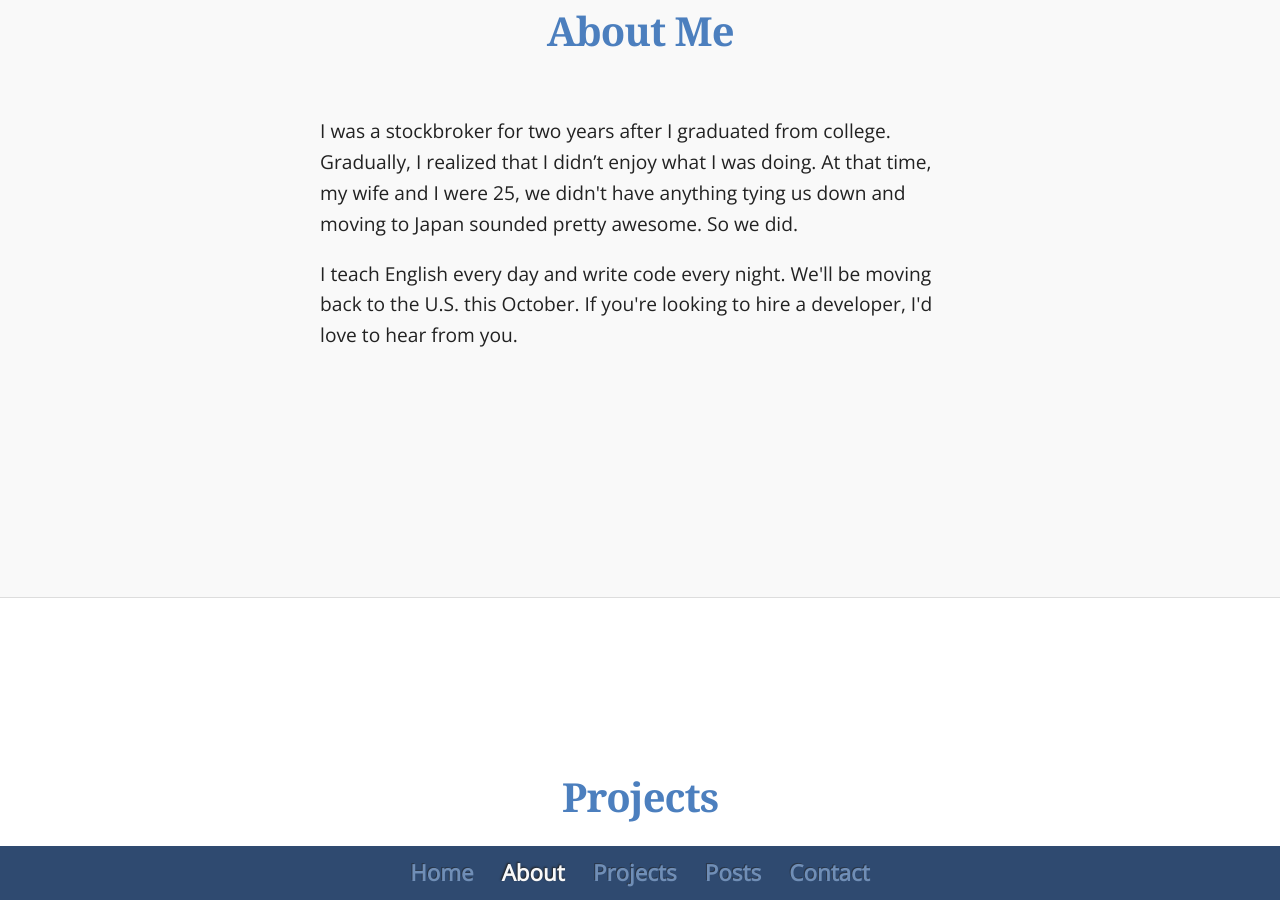
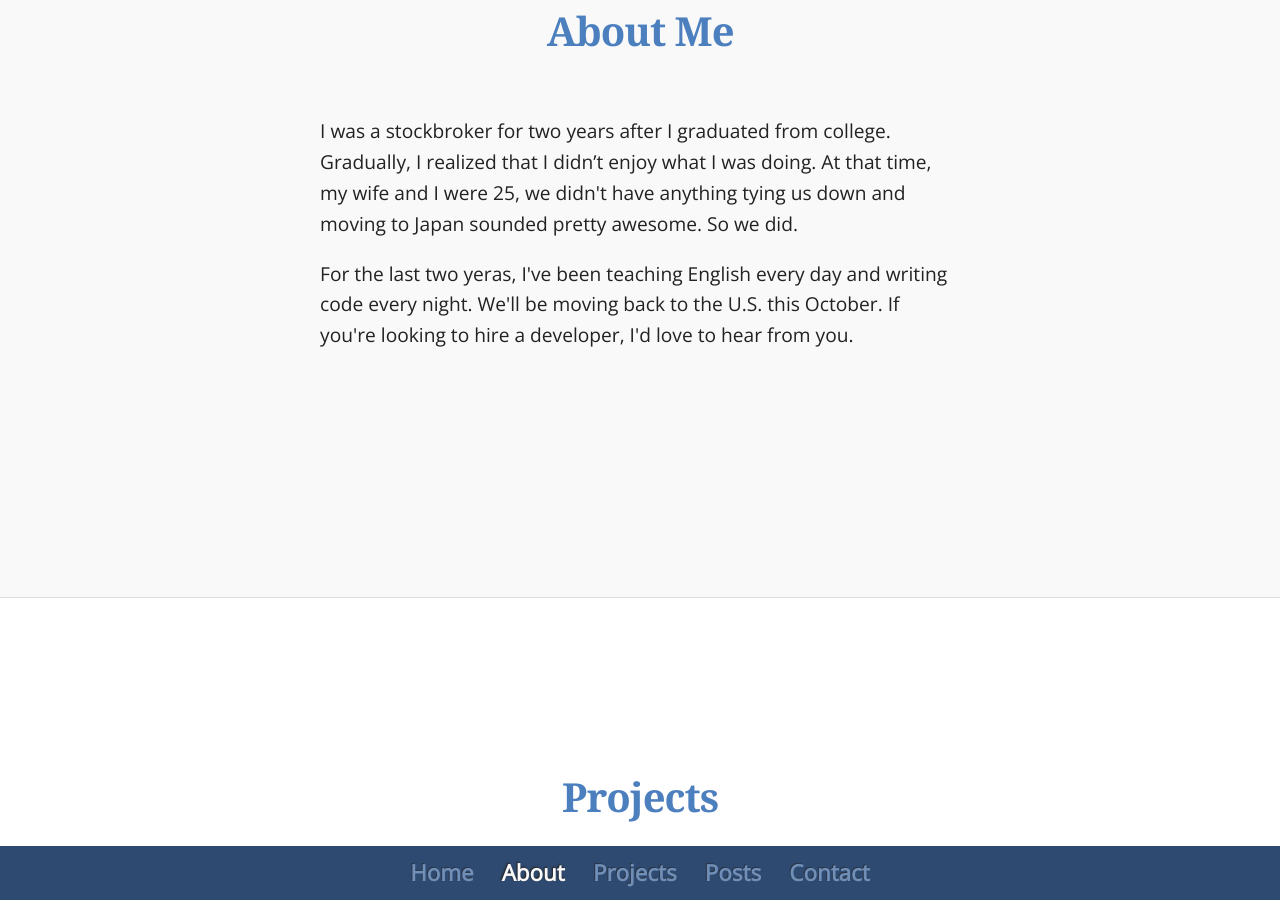
Before and after one commit to karsumit94/andrewholsted.github.io, a Jekyll site: the page built from index.html, in a window 1280 px wide and 900 px high, scrolled down 1096 px. Built offline with Jekyll 4.4.1, drawn with Linux system fonts in a browser that asks for light colours; nearby versions of some CDN libraries; some web fonts are replaced; Markdown is read by kramdown in place of the engine named in the settings.

Commit message:
Update about me

```diff
--- a/index.html
+++ b/index.html
@@ -25,7 +25,7 @@ title: "Home"
 					I was a stockbroker for two years after I graduated from college. Gradually, I realized that I didn’t enjoy what I was doing. At that time, my wife and I were 25, we didn't have anything tying us down and moving to Japan sounded pretty awesome. So we did.
 				</p>
 				<p>
-					I teach English every day and write code every night. We'll be moving back to the U.S. this October. If you're looking to hire a developer, I'd love to hear from you.
+					For the last two yeras, I've been teaching English every day and writing code every night. We'll be moving back to the U.S. this October. If you're looking to hire a developer, I'd love to hear from you.
 				</p>
 			</div>
 		</div>
```
